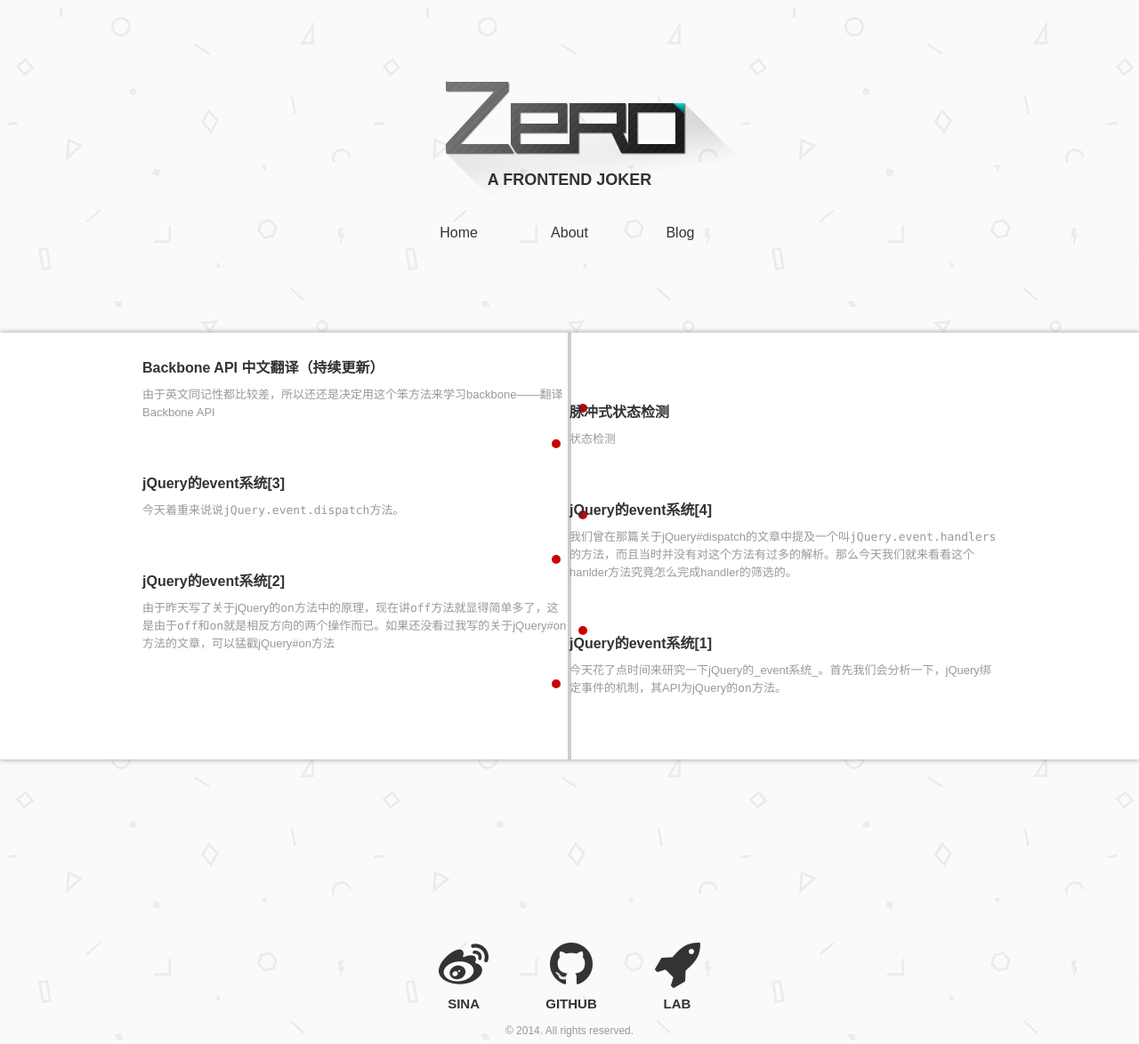
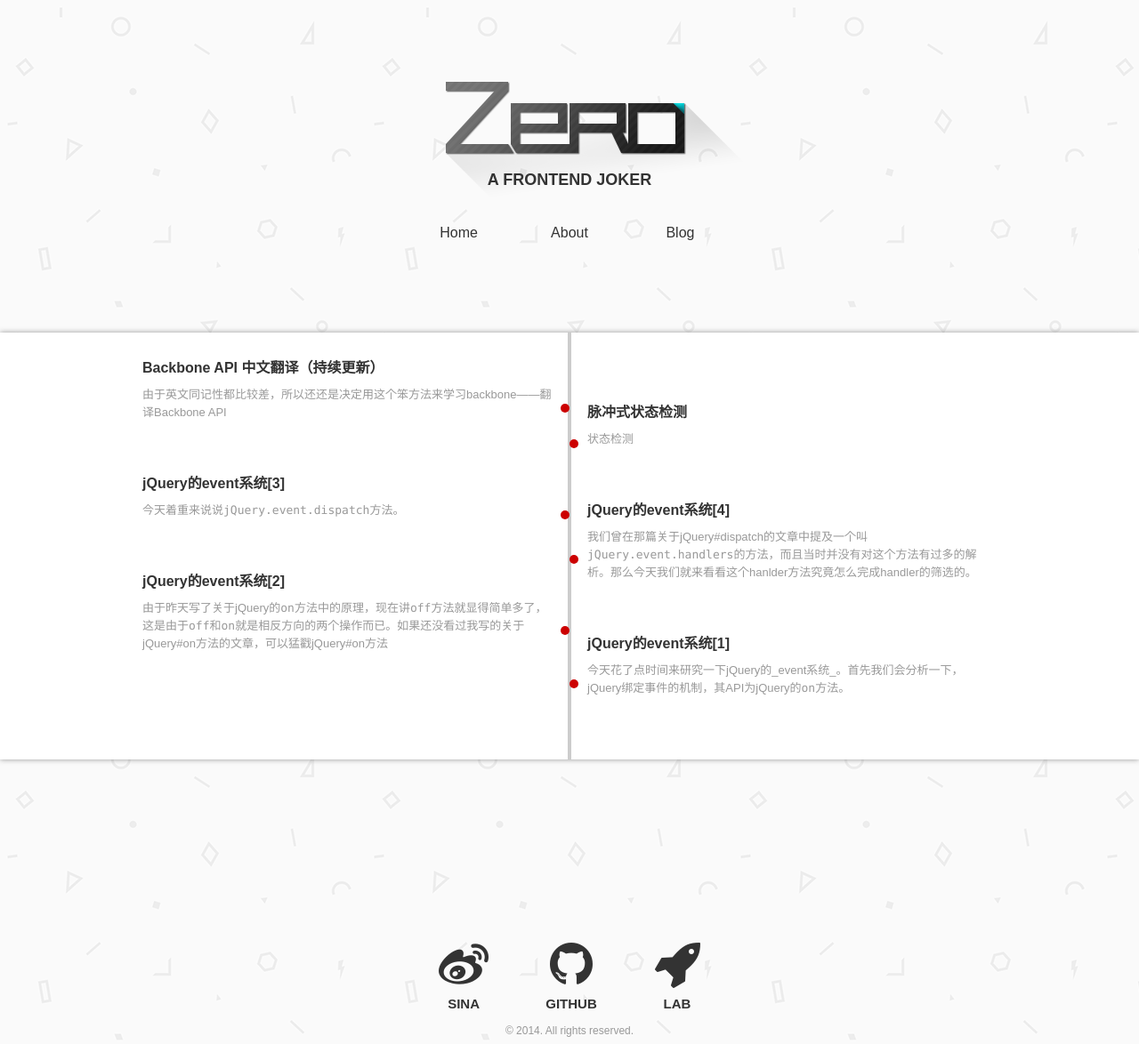
Before and after one commit to lizzz0523/lizzz0523.github.io, a Jekyll site: the page built from blog.html, in a window 1280 px wide. Shown: the whole page at 89% size. Built offline with Jekyll 4.4.1, drawn with Linux system fonts in a browser that asks for light colours; nearby versions of some CDN libraries; Markdown is read by kramdown in place of the engine named in the settings.

Commit message:
set a gap between two line

```diff
--- a/css/zero.css
+++ b/css/zero.css
@@ -377,12 +377,12 @@ a, a:hover {
 }
 
 .excerpt .expt_inner {
-    padding-left: 480px;
-    width: 480px;
+    padding-left: 500px;
+    width: 460px;
 }
 
 .excerpt .expt_list-left {
-    margin-left: -480px;
+    margin-left: -500px;
     float: left;
 }
 
```
